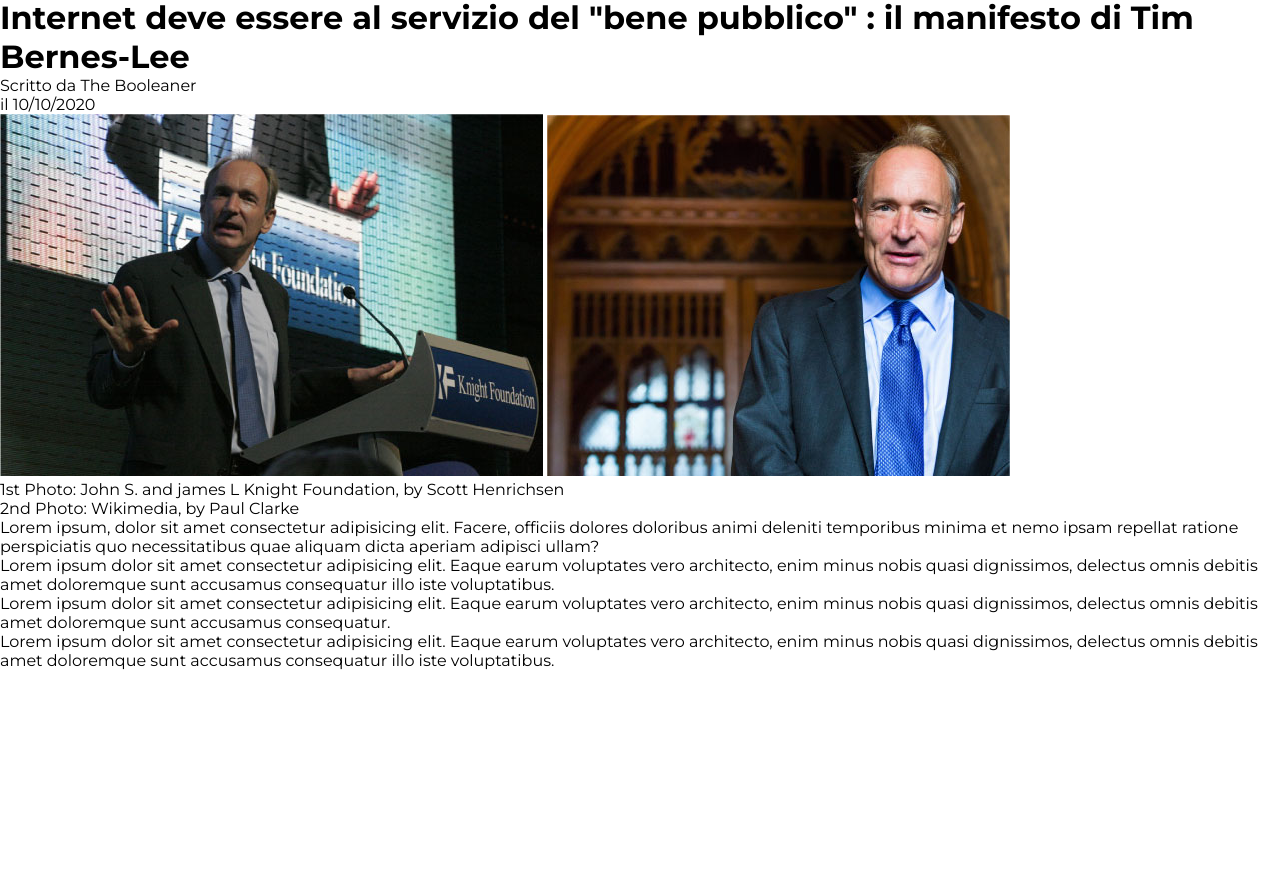
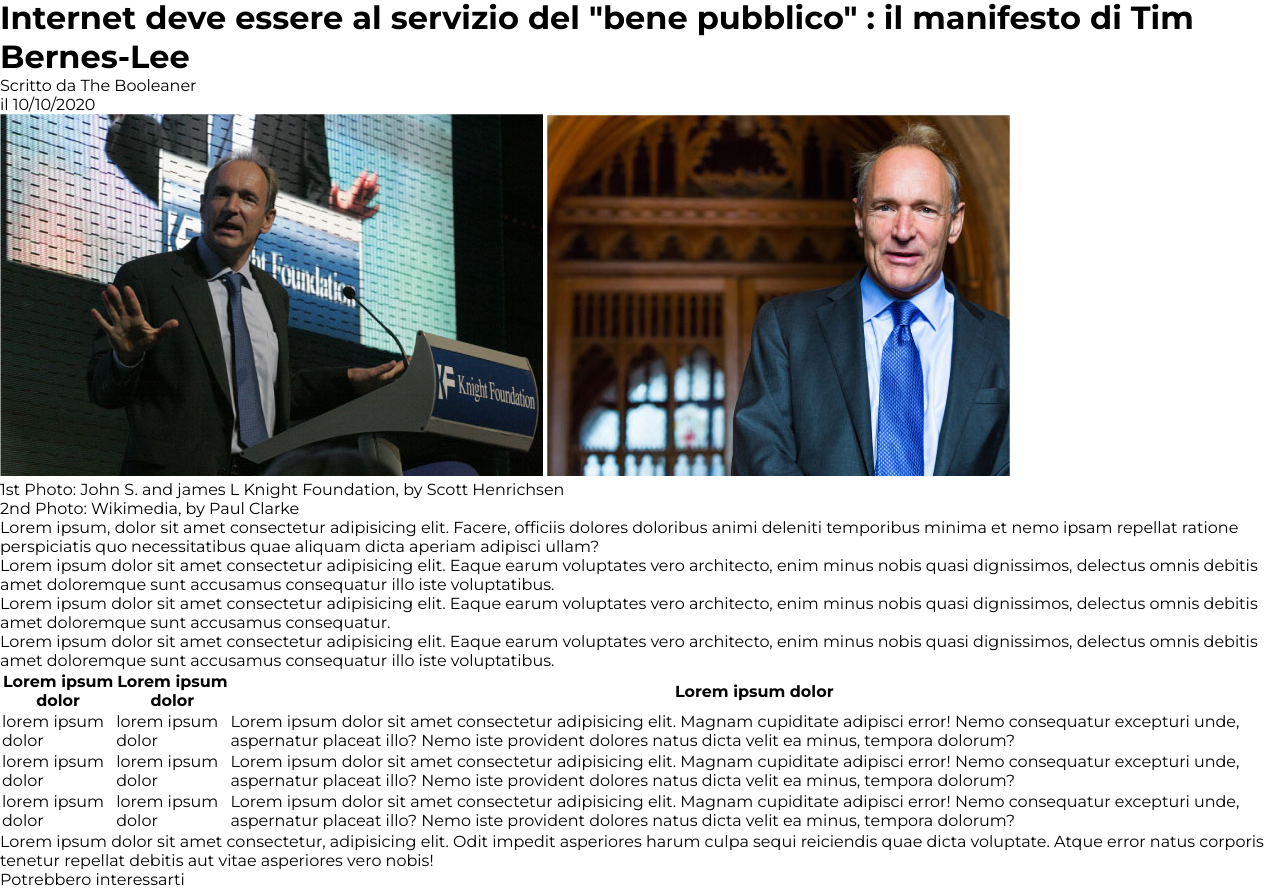
Before and after one commit to StefanoAntonelli93/html-css-booleaner, a plain HTML site: page index.html in a window 1280 px wide. Shown: the part 177-1066 px from the top of the page. Before the commit the page ends 847 px from the top, so only its background shows below. Drawn offline with Linux system fonts and the light colour scheme.

Commit message:
[UPD) add table, lorem text and footer text

```diff
--- a/index.html
+++ b/index.html
@@ -24,16 +24,46 @@
             <img src="./img/tim-1.jpg" alt="tim1">
             <img src="./img/tim-2.jpg" alt="tim2">
 
-            <p>1st Photo: John S. and james L Knight Foundation, by Scott Henrichsen</p>
+            <p class="photo-text">1st Photo: John S. and james L Knight Foundation, by Scott Henrichsen</p>
             <p>2nd Photo: Wikimedia, by Paul Clarke</p>
             <p class="lorem-text">Lorem ipsum, dolor sit amet consectetur adipisicing elit. Facere, <span class="yellow">officiis dolores doloribus animi deleniti temporibus minima</span> et nemo ipsam repellat ratione perspiciatis quo necessitatibus quae aliquam dicta aperiam adipisci ullam?</p>
 
-            <ol>
+            <ul class="table">
                 <li>Lorem ipsum dolor sit amet consectetur adipisicing elit. Eaque earum voluptates vero architecto, enim minus nobis quasi dignissimos, delectus omnis debitis amet doloremque sunt accusamus consequatur illo iste voluptatibus.</li>
                 <li>Lorem ipsum dolor sit amet consectetur adipisicing elit. Eaque earum voluptates vero architecto, enim minus nobis quasi dignissimos, delectus omnis debitis amet doloremque sunt accusamus consequatur.</li>
                 <li>Lorem ipsum dolor sit amet consectetur adipisicing elit. Eaque earum voluptates vero architecto, enim minus nobis quasi dignissimos, delectus omnis debitis amet doloremque sunt accusamus consequatur illo iste voluptatibus.</li>
-            </ol>
+            </ul>
+            <table>
+                <thead>
+                    <tr>
+                        <th>Lorem ipsum dolor</th>
+                        <th>Lorem ipsum dolor</th>
+                        <th>Lorem ipsum dolor</th>
+                    </tr>
+                </thead>
+                <tbody>
+                    <tr>
+                        <td>lorem ipsum dolor</td>
+                        <td>lorem ipsum dolor</td>
+                        <td>Lorem ipsum dolor sit amet consectetur adipisicing elit. Magnam cupiditate adipisci error! Nemo consequatur excepturi unde, aspernatur placeat illo? Nemo iste provident dolores natus dicta velit ea minus, tempora dolorum?</td>
+                    </tr>
+                    <tr>
+                        <td>lorem ipsum dolor</td>
+                        <td>lorem ipsum dolor</td>
+                        <td>Lorem ipsum dolor sit amet consectetur adipisicing elit. Magnam cupiditate adipisci error! Nemo consequatur excepturi unde, aspernatur placeat illo? Nemo iste provident dolores natus dicta velit ea minus, tempora dolorum?</td>
+                    </tr>
+                    <tr>
+                        <td>lorem ipsum dolor</td>
+                        <td>lorem ipsum dolor</td>
+                        <td>Lorem ipsum dolor sit amet consectetur adipisicing elit. Magnam cupiditate adipisci error! Nemo consequatur excepturi unde, aspernatur placeat illo? Nemo iste provident dolores natus dicta velit ea minus, tempora dolorum?</td>
+                    </tr>
+                </tbody>
+            </table>
+            <p class="lorem-text">Lorem ipsum dolor sit amet consectetur, adipisicing elit. <span class="yellow">Odit impedit asperiores harum culpa sequi reiciendis quae dicta voluptate.</span> Atque error natus corporis tenetur repellat debitis aut vitae asperiores vero nobis!</p>
         </main>
+        <footer>
+            <p class="footer-text">Potrebbero interessarti</p>
+        </footer>
     </div>
 </body>
 </html>
```
